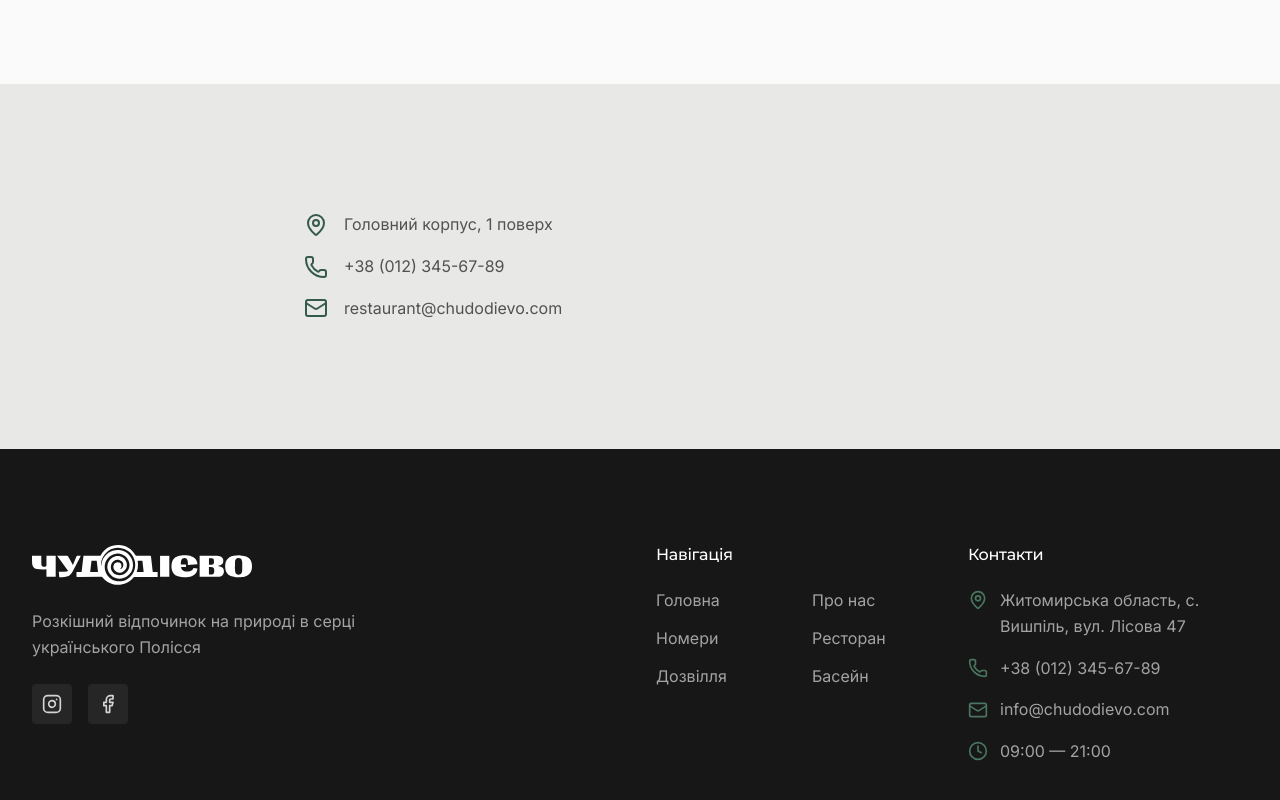
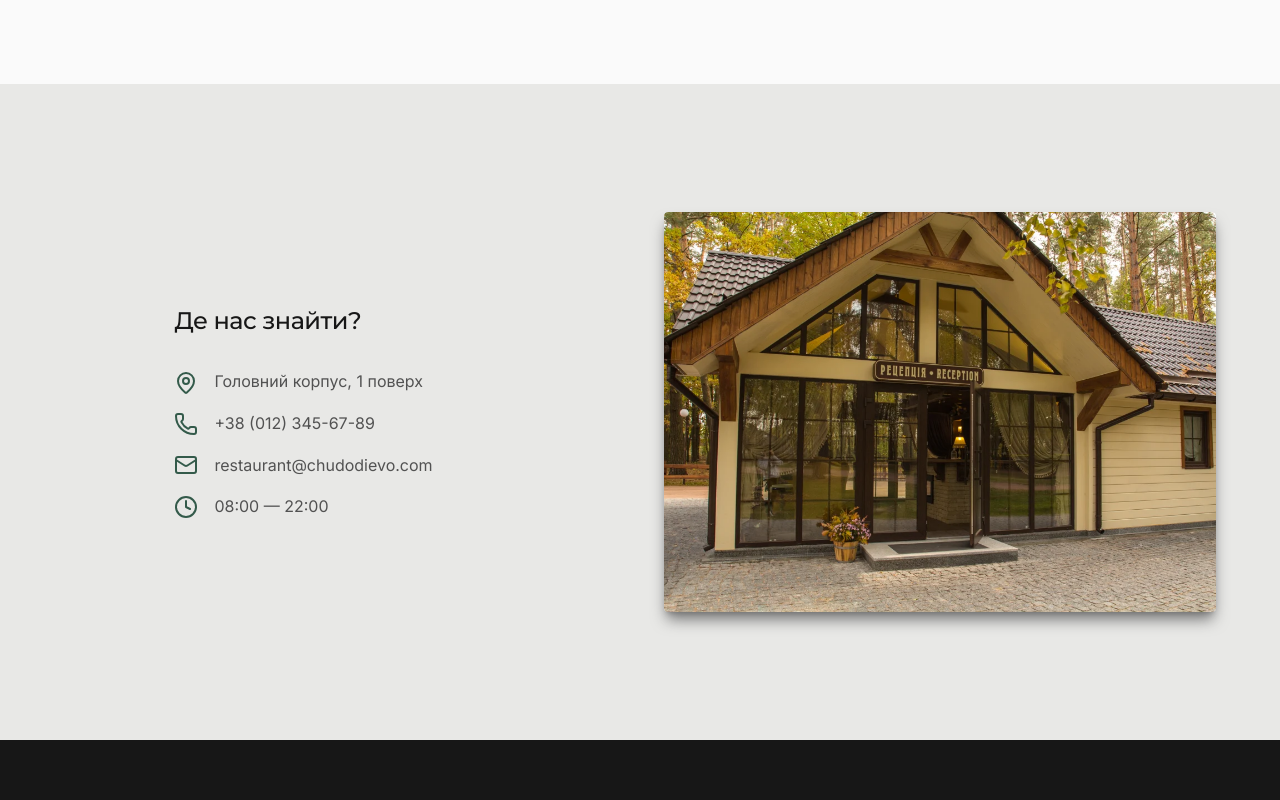
Before and after one commit to STEPS-LAB/chudodiievo-demo, a Next.js app: page /restaurant in a window 1280 px wide. Shown: the part 2287-3087 px from the top of the page. Built offline with nearby package versions, Linux system fonts and the light colour scheme.

Commit message:
фікс вкладки Ресторан

```diff
--- a/src/app/(public)/restaurant/page.tsx
+++ b/src/app/(public)/restaurant/page.tsx
@@ -2,7 +2,7 @@
 
 import { motion } from 'framer-motion';
 import Image from 'next/image';
-import { MapPin, Phone, Mail } from 'lucide-react';
+import { MapPin, Phone, Mail, Clock } from 'lucide-react';
 import { useLanguage } from '@/lib/i18n/LanguageProvider';
 import { useTranslations } from '@/lib/i18n/useTranslations';
 
@@ -91,12 +91,14 @@ export default function RestaurantPage() {
               transition={{ duration: 0.6, delay: 0.2 }}
               className="relative aspect-square"
             >
+              <div className="image-zoom-container relative w-full h-full overflow-hidden rounded-sm shadow-lg shadow-neutral-500">
                 <Image
                   src="/images/re1.webp"
                   alt={isUA ? 'Інтер\'єр ресторану' : 'Restaurant Interior'}
                   fill
                   className="object-cover rounded-sm"
                 />
+              </div>
             </motion.div>
             <motion.div
               initial={{ opacity: 0, x: 20 }}
@@ -104,12 +106,14 @@ export default function RestaurantPage() {
               transition={{ duration: 0.6, delay: 0.4 }}
               className="relative aspect-square"
             >
+              <div className="image-zoom-container relative w-full h-full overflow-hidden rounded-sm shadow-lg shadow-neutral-500">
                 <Image
                   src="/images/re2.webp"
                   alt={isUA ? 'Авторська кухня' : 'Author\'s Cuisine'}
                   fill
                   className="object-cover rounded-sm"
                 />
+              </div>
             </motion.div>
           </div>
         </div>
@@ -161,31 +165,56 @@ export default function RestaurantPage() {
       {/* Contact */}
       <section className="section-padding bg-surface">
         <div className="container">
-          <div className="max-w-2xl mx-auto">
+          <div className="grid md:grid-cols-2 gap-12 items-center">
             <motion.div
-              initial={{ opacity: 0, y: 20 }}
-              animate={{ opacity: 1, y: 0 }}
+              initial={{ opacity: 0, x: -20 }}
+              animate={{ opacity: 1, x: 0 }}
               transition={{ duration: 0.6 }}
+              className="md:ml-[20%]"
             >
-              <div className="space-y-4">
-                <div className="flex items-center space-x-4">
-                  <MapPin className="w-6 h-6 text-primary-600" />
+              <h2 className="font-display font-medium text-2xl text-neutral-900 mb-8 text-left">
+                {isUA ? 'Де нас знайти?' : 'Where to find us?'}
+              </h2>
+              <div className="space-y-4 text-left">
+                <div className="flex items-start space-x-4">
+                  <MapPin className="w-6 h-6 text-primary-600 mt-0.5 flex-shrink-0" />
                   <span className="text-neutral-600">
                     {isUA ? 'Головний корпус, 1 поверх' : 'Main Building, 1st Floor'}
                   </span>
                 </div>
                 <div className="flex items-center space-x-4">
-                  <Phone className="w-6 h-6 text-primary-600" />
+                  <Phone className="w-6 h-6 text-primary-600 flex-shrink-0" />
                   <a href="tel:+380123456789" className="text-neutral-600 hover:text-primary-600 transition-colors">
                     +38 (012) 345-67-89
                   </a>
                 </div>
                 <div className="flex items-center space-x-4">
-                  <Mail className="w-6 h-6 text-primary-600" />
+                  <Mail className="w-6 h-6 text-primary-600 flex-shrink-0" />
                   <a href="mailto:restaurant@chudodievo.com" className="text-neutral-600 hover:text-primary-600 transition-colors">
                     restaurant@chudodievo.com
                   </a>
                 </div>
+                <div className="flex items-center space-x-4">
+                  <Clock className="w-6 h-6 text-primary-600 flex-shrink-0" />
+                  <span className="text-neutral-600">
+                    {isUA ? '08:00 — 22:00' : '08:00 — 22:00'}
+                  </span>
+                </div>
+              </div>
+            </motion.div>
+            <motion.div
+              initial={{ opacity: 0, x: 20 }}
+              animate={{ opacity: 1, x: 0 }}
+              transition={{ duration: 0.6, delay: 0.2 }}
+              className="relative aspect-square md:aspect-auto md:h-[400px]"
+            >
+              <div className="image-zoom-container relative w-full h-full overflow-hidden rounded-sm shadow-lg shadow-neutral-500">
+                <Image
+                  src="/images/re3.webp"
+                  alt={isUA ? 'Ресторан' : 'Restaurant'}
+                  fill
+                  className="object-cover rounded-sm"
+                />
               </div>
             </motion.div>
           </div>
```
Also changed, not shown: public/images/re3.webp (added). Lines whose indentation alone changed are shown as unchanged.
